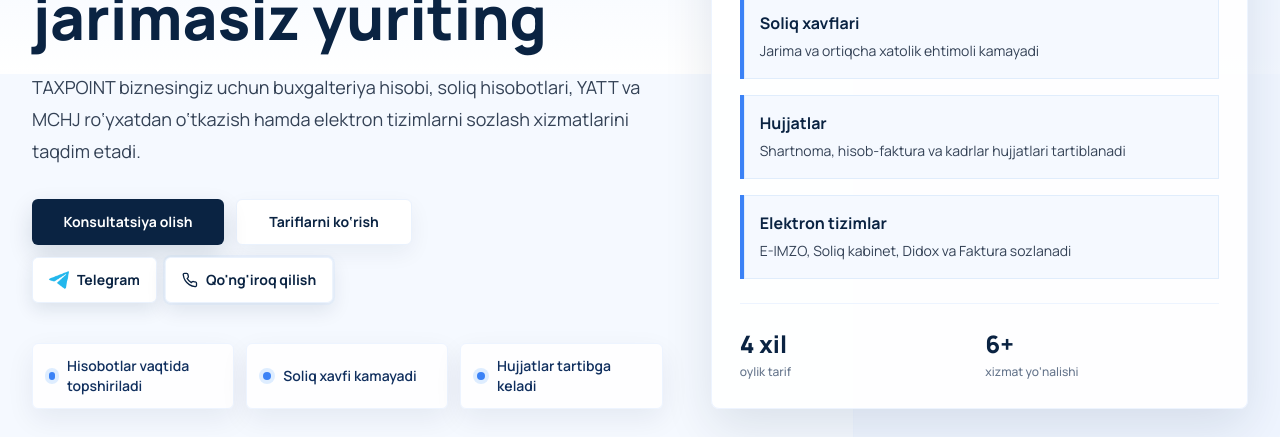
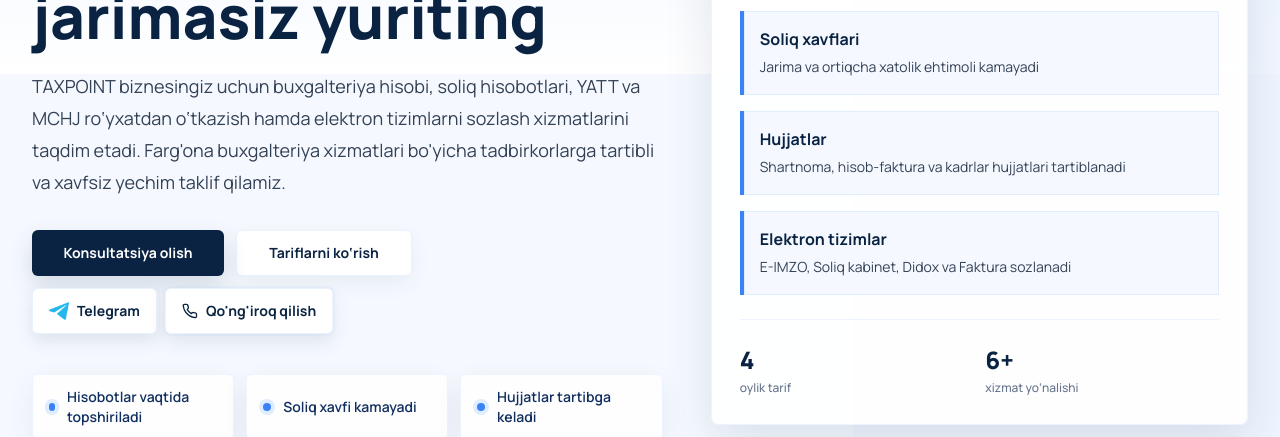
Before and after one commit to zefarkov/taxpoint, a Next.js app: page / in a window 1280 px wide. Shown: the part 271-708 px from the top of the page. Built offline with nearby package versions, Linux system fonts and the light colour scheme.

Commit message:
Add files via upload

```diff
--- a/src/components/Hero.tsx
+++ b/src/components/Hero.tsx
@@ -22,7 +22,8 @@
           <p className="mt-6 max-w-2xl text-lg leading-8 text-slate-700">
             TAXPOINT biznesingiz uchun buxgalteriya hisobi, soliq hisobotlari,
             YATT va MCHJ ro‘yxatdan o‘tkazish hamda elektron tizimlarni sozlash
-            xizmatlarini taqdim etadi.
+            xizmatlarini taqdim etadi. Farg'ona buxgalteriya xizmatlari bo'yicha
+            tadbirkorlarga tartibli va xavfsiz yechim taklif qilamiz.
           </p>
           <div className="mt-8 grid gap-3 sm:flex sm:flex-wrap">
             <LeadFormModal context="KONSULTATSIYA" variant="secondary" className="w-full sm:w-auto sm:min-w-48">
@@ -62,7 +63,7 @@
           </div>
           <div className="mt-6 grid grid-cols-2 gap-3 border-t border-navy-100 pt-6">
             <div>
-              <p className="text-2xl font-extrabold text-navy-900">4 xil</p>
+              <p className="text-2xl font-extrabold text-navy-900">4</p>
               <p className="mt-1 text-xs font-medium text-slate-500">oylik tarif</p>
             </div>
             <div>
--- /dev/null
+++ b/src/components/JsonLd.tsx
@@ -0,0 +1,14 @@
+type JsonLdProps = {
+  data: Record<string, unknown> | Record<string, unknown>[];
+};
+
+export function JsonLd({ data }: JsonLdProps) {
+  return (
+    <script
+      type="application/ld+json"
+      dangerouslySetInnerHTML={{
+        __html: JSON.stringify(data).replace(/</g, "\\u003c")
+      }}
+    />
+  );
+}
```
